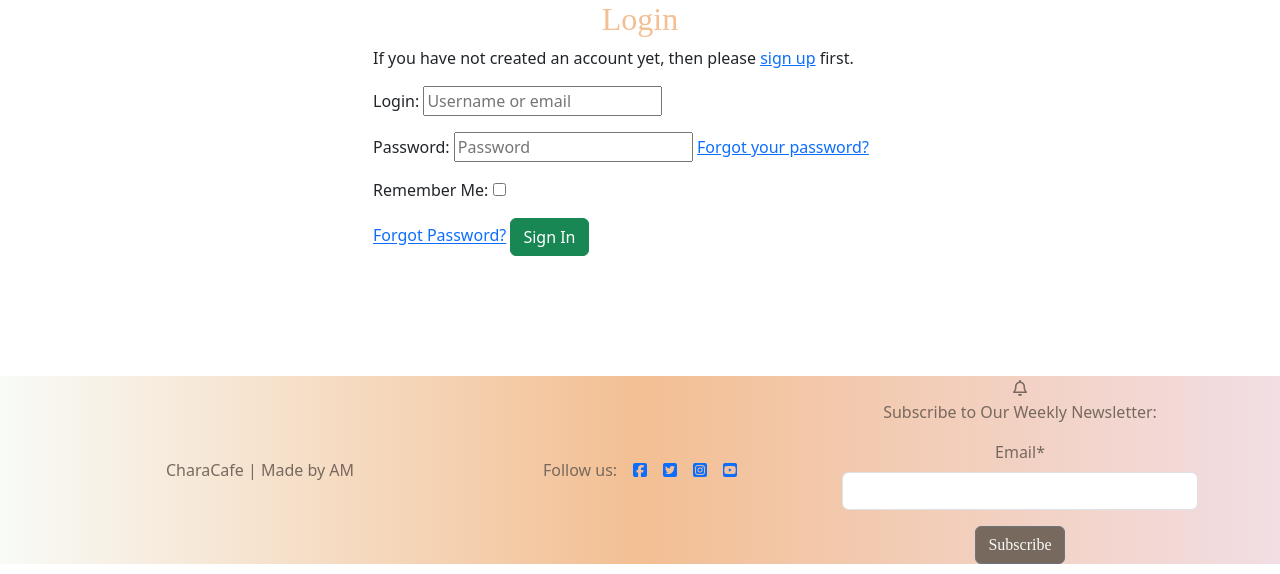
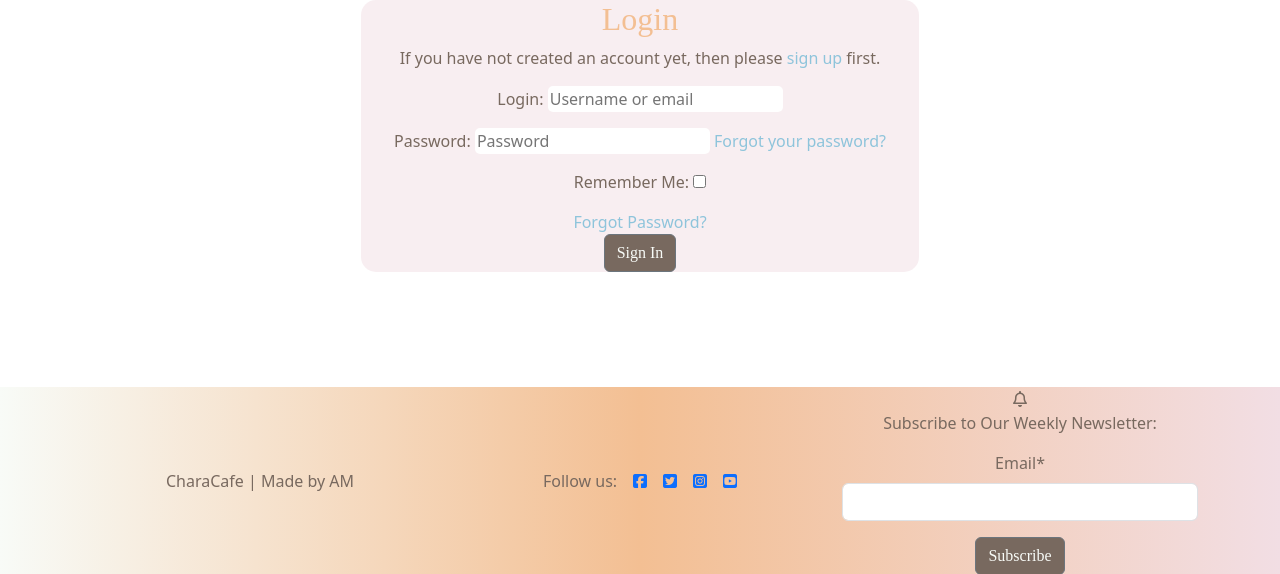
Before and after one commit to acmuckian/characafe, a Django app: page /accounts/login/ in a window 1280 px wide. Shown: the part 116-690 px from the top of the page. Run offline with Django 5.2, Linux system fonts and the light colour scheme; some libraries are stand-ins or nearby versions; some web fonts are replaced.

Commit message:
added to login/regiter

```diff
--- a/characafe/settings.py
+++ b/characafe/settings.py
@@ -124,7 +124,6 @@ SITE_ID = 1
 ACCOUNT_LOGIN_METHODS = {'username', 'email'}
 ACCOUNT_SIGNUP_FIELDS = ['email*', 'email2*', 'username*', 'password1*', 'password2*']
 ACCOUNT_EMAIL_VERIFICATION = 'mandatory'
-ACCOUNT_SIGNUP_FIELDS = ['email*', 'email2*', 'username*', 'password1*', 'password2']
 ACCOUNT_USERNAME_MIN_LENGTH = 4
 LOGIN_URL = '/accounts/login/'
 LOGIN_REDIRECT_URL = '/'
@@ -214,7 +213,7 @@ else:
     EMAIL_BACKEND = 'django.core.mail.backends.smtp.EmailBackend'
     EMAIL_USE_TLS = True
     EMAIL_PORT = 587
-    EMAIL_HOST = 'smpt.gmail.com'
+    EMAIL_HOST = 'smtp.gmail.com'
     EMAIL_HOST_USER = os.environ.get('EMAIL_HOST_USER')
     EMAIL_HOST_PASSWORD = os.environ.get('EMAIL_HOST_PASS')
     DEFAULT_FROM_EMAIL = os.environ.get('EMAIL_HOST_USER')
--- a/static/css/styles.css
+++ b/static/css/styles.css
@@ -703,12 +703,15 @@ option {
 /* css for register page */
 
 .loginregister {
-    background-color:rgba(252, 252, 192, 0.7);
+    background-color:rgba(242, 222, 228, 0.5);
     color:#78695F;
     border-radius:15px;
     margin-bottom:5px;
     text-align:center;
 
+}
+.login-register li {
+    list-style-type: "\1F33C";
 }
 
 .loginregister a {
--- a/templates/account/login.html
+++ b/templates/account/login.html
@@ -6,7 +6,7 @@
 {% block content %}
 <div class="container">
   <div class="row">
-    <div class="col-md-6 offset-md-3" class="loginregister">
+    <div class="col-md-6 offset-md-3 loginregister">
 
 
       <h2>Login</h2>
@@ -23,7 +23,8 @@
         <input type="hidden" name="{{ redirect_field_name }}" value="{{ redirect_field_value }}" />
         {% endif %}
         <a class="button secondaryAction" href="{% url 'account_reset_password' %}">{% trans "Forgot Password?" %}</a>
-        <button class="primaryAction btn btn-success" type="submit">{% trans "Sign In" %}</button>
+        <br>
+        <button class="primaryAction btn btn-secondary" type="submit">{% trans "Sign In" %}</button>
       </form>
 
 
--- a/templates/account/signup.html
+++ b/templates/account/signup.html
@@ -7,7 +7,7 @@
 {% block content %}
 <div class="container mt-4">
   <div class="row">
-    <div class="col-md-6 offset-md-3" class="loginregister">
+    <div class="col-md-6 offset-md-3 loginregister">
       <h2>{% trans "Sign Up" %}</h2>
       <p>
         {% blocktrans %}Already have an account? Then please <a href="{{ login_url }}">sign in</a>.{% endblocktrans %}
```
